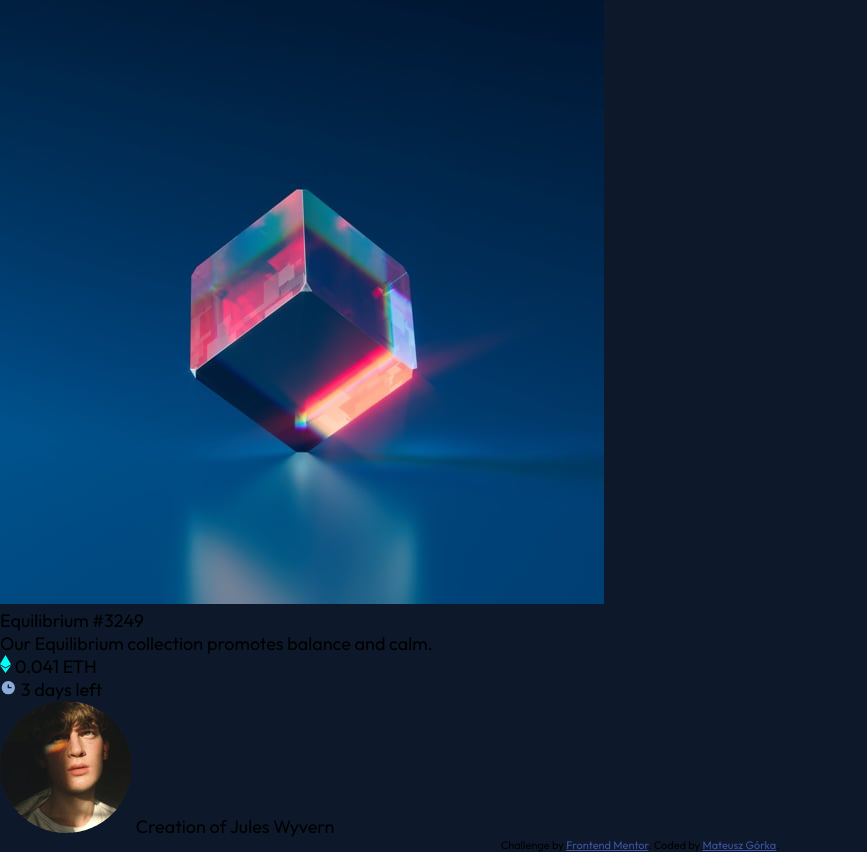
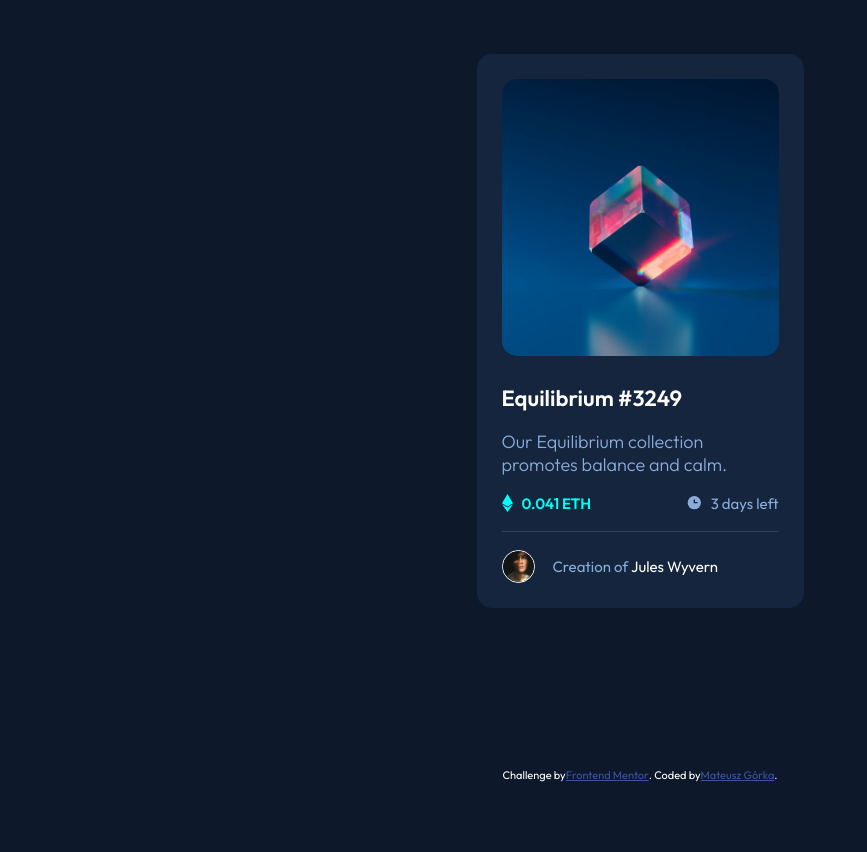
Before and after one commit to Gorkish/nft-card-component, a website: page index.html in a window 1280 px wide. Shown: the whole page, without its empty margins (0-867 px from the left). After the commit the page ends 800 px from the top, so only its background shows below. Drawn offline with Linux system fonts and the light colour scheme.

Commit message:
added CSS

```diff
--- a/index.html
+++ b/index.html
@@ -45,7 +45,7 @@
                 fill="#00FFF8"
               />
             </svg>
-            0.041 ETH
+            <span>0.041 ETH</span>
             <div class="duration">
               <svg width="17" height="17" xmlns="http://www.w3.org/2000/svg">
                 <path
@@ -53,7 +53,7 @@
                   fill="#8BACD9"
                 />
               </svg>
-              3 days left
+              <p>3 days left</p>
             </div>
           </div>
           <div class="card-creator">
@@ -62,7 +62,7 @@
               alt="Card Creator Avatar"
               class="card-avatar"
             />
-            Creation of <span class="text-white">Jules Wyvern</span>
+            <p>Creation of <span class="text-white">Jules Wyvern</span></p>
           </div>
         </div>
       </div>
@@ -71,8 +71,8 @@
     <div class="attribution">
       Challenge by
       <a href="https://www.frontendmentor.io?ref=challenge" target="_blank"
-        >Frontend Mentor</a
-      >. Coded by <a href="#">Mateusz Górka</a>.
+        >Frontend Mentor </a
+      >. Coded by <a href="https://github.com">Mateusz Górka</a>.
     </div>
   </body>
 </html>
--- a/src/scss/_base.scss
+++ b/src/scss/_base.scss
@@ -18,6 +18,12 @@ $white: hsl(0, 0%, 100%);
 
 $font-size: 18px;
 
+html,
+body {
+  height: 100%;
+  display: grid;
+}
+
 html {
   font-size: $font-size;
   font-family: 'Outfit', sans-serif;
@@ -26,3 +32,20 @@ html {
 body {
   background-color: $dark-blue-main;
 }
+
+img {
+  max-width: 100%;
+  block-size: auto;
+}
+
+.text-white {
+  color: $white;
+}
+
+.attribution {
+  display: flex;
+  justify-content: center;
+  align-items: flex-end;
+  padding-bottom: 1rem;
+  color: $white;
+}
--- /dev/null
+++ b/src/scss/_layout.scss
@@ -0,0 +1,83 @@
+@use './base';
+
+.card-container {
+  margin: auto;
+
+  .card {
+    max-width: 327px;
+    width: 100%;
+    padding: 25px;
+    background-color: base.$dark-blue-card;
+    border-radius: 15px;
+  }
+
+  .card-image {
+    padding-bottom: 23px;
+
+    img {
+      border-radius: 15px;
+    }
+  }
+
+  .card-content {
+    display: flex;
+    flex-direction: column;
+
+    .card-title {
+      font-size: 22px;
+      color: base.$white;
+      font-weight: 600;
+    }
+
+    .card-text {
+      font-weight: 300;
+      color: base.$soft-blue;
+      padding: 1rem 0;
+    }
+  }
+
+  .card-icons {
+    display: flex;
+    justify-content: space-between;
+    border-bottom: 1px solid base.$dark-blue-line;
+    padding-bottom: 1rem;
+
+    svg + span {
+      color: base.$cyan;
+      font-size: 15px;
+      font-weight: 600;
+      margin-left: 0.5rem;
+    }
+
+    .duration {
+      margin-left: auto;
+      display: flex;
+
+      p {
+        font-size: 15px;
+        font-weight: 400;
+        color: base.$soft-blue;
+        margin-left: 0.4rem;
+      }
+    }
+  }
+
+  .card-creator {
+    display: flex;
+    padding-top: 1rem;
+    font-size: 15px;
+    align-items: center;
+
+    p {
+      color: base.$soft-blue;
+      margin-left: 1rem;
+    }
+
+    img {
+      width: 33px;
+      height: 33px;
+      border: 1px solid base.$white;
+      border-radius: 33px;
+    }
+  }
+}
--- a/src/scss/main.scss
+++ b/src/scss/main.scss
@@ -1,2 +1,2 @@
 @use './base';
-@use './utilities';
+@use './layout';
```
Also changed, not shown: README-template.md, css/style.css, src/scss/_utilities.scss (deleted).
